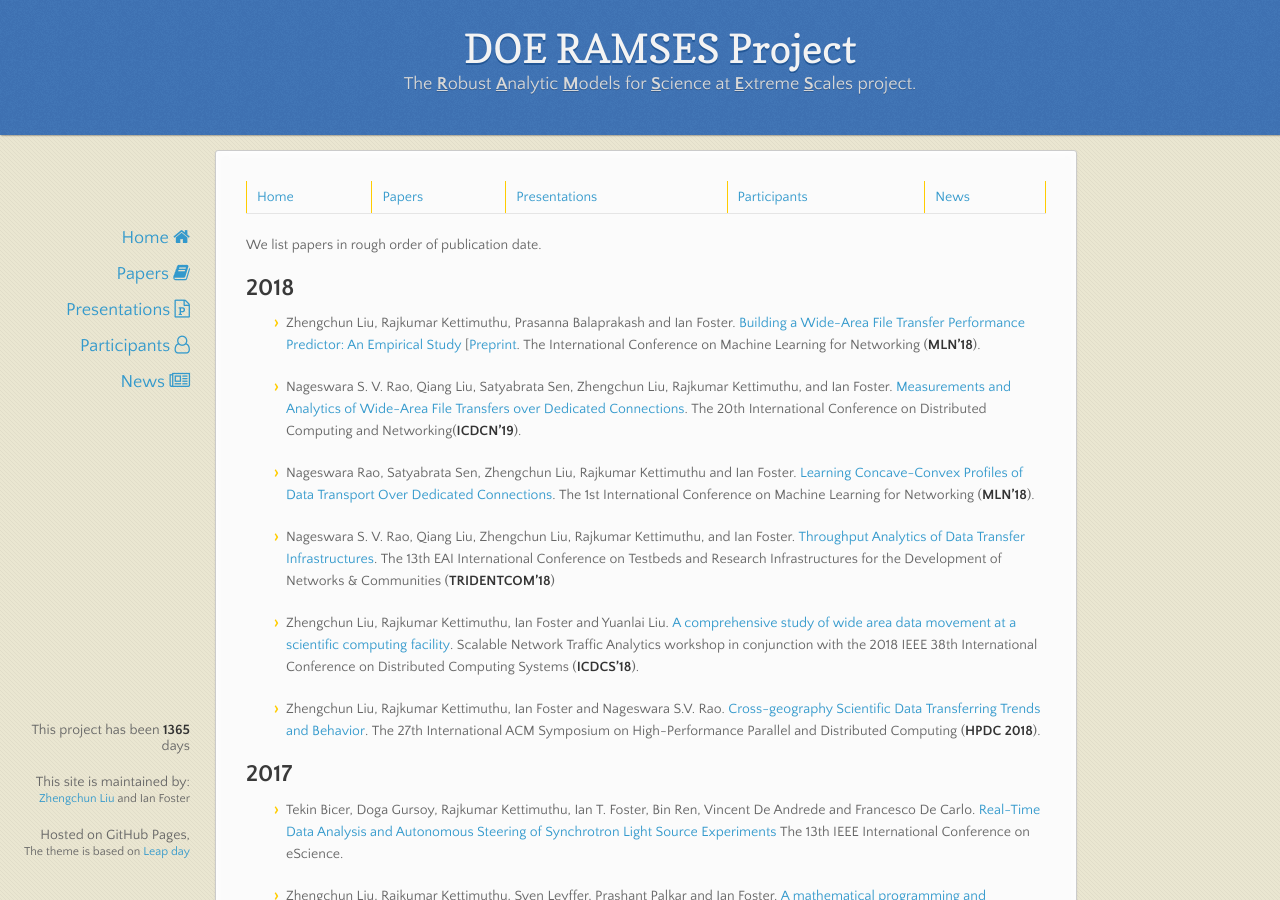
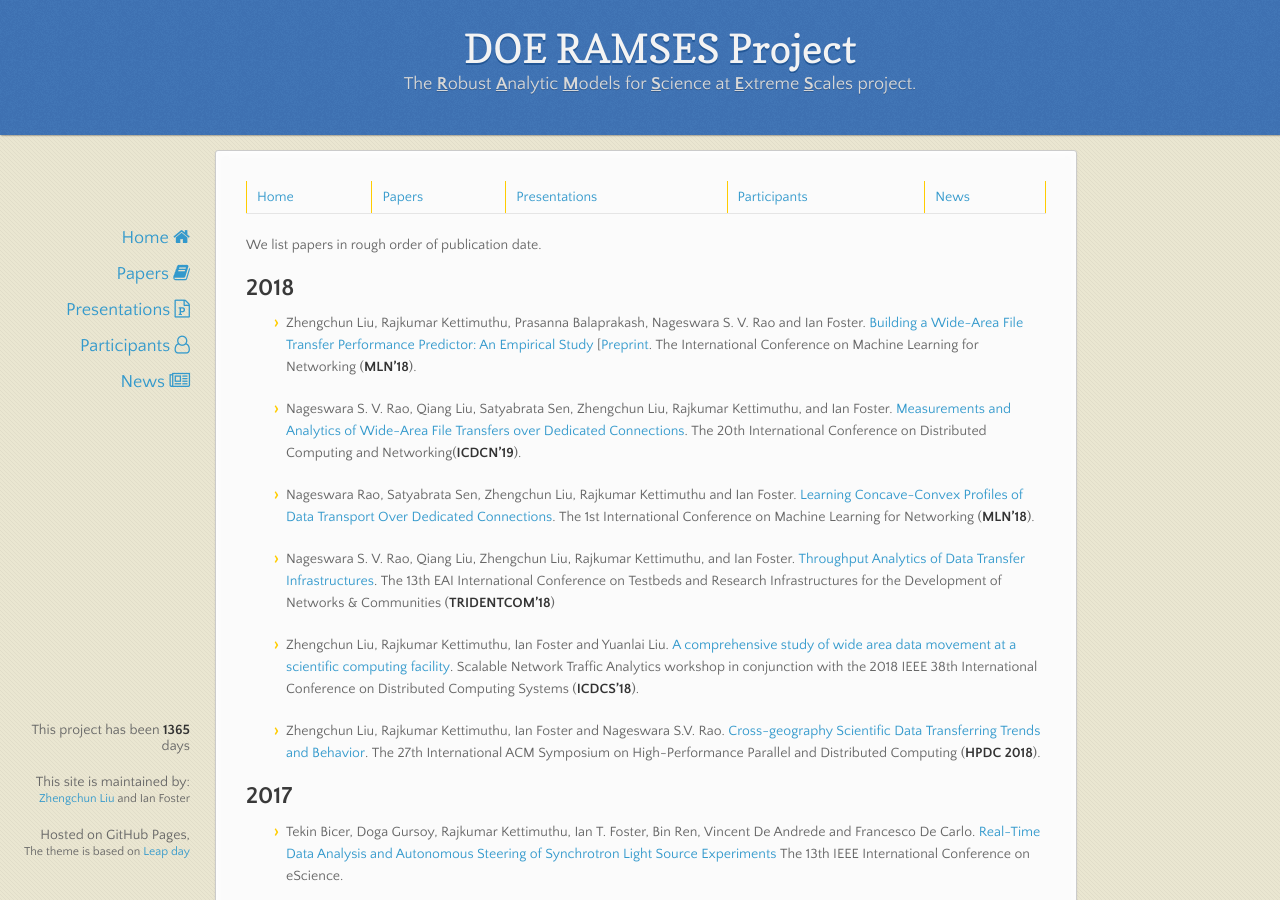
Before and after one commit to ramsesproject/ramses.github.io, a Jekyll site: the page built from papers.md, in a window 1280 px wide and 900 px high. Built offline with Jekyll 4.4.1, drawn with Linux system fonts in a browser that asks for light colours; nearby versions of some CDN libraries.

Commit message:
add, delete, polish etc.

```diff
--- a/papers.md
+++ b/papers.md
@@ -6,7 +6,7 @@ layout: default
 We list papers in rough order of publication date.
 ## 2018
 
-- Zhengchun Liu, Rajkumar Kettimuthu, Prasanna Balaprakash and Ian Foster.
+- Zhengchun Liu, Rajkumar Kettimuthu, Prasanna Balaprakash, Nageswara S. V. Rao and Ian Foster.
 [Building a Wide-Area File Transfer Performance Predictor: An Empirical Study]() [[Preprint](http://www.mcs.anl.gov/~zcliu/file/globus-prediction-mln18.pdf). The International Conference on Machine Learning for Networking (**MLN'18**).
 
 - Nageswara S. V. Rao, Qiang Liu, Satyabrata Sen, Zhengchun Liu, Rajkumar Kettimuthu, and Ian Foster. [Measurements and Analytics of Wide-Area File Transfers over Dedicated Connections](). The 20th International Conference on Distributed Computing and Networking(**ICDCN'19**).
```
